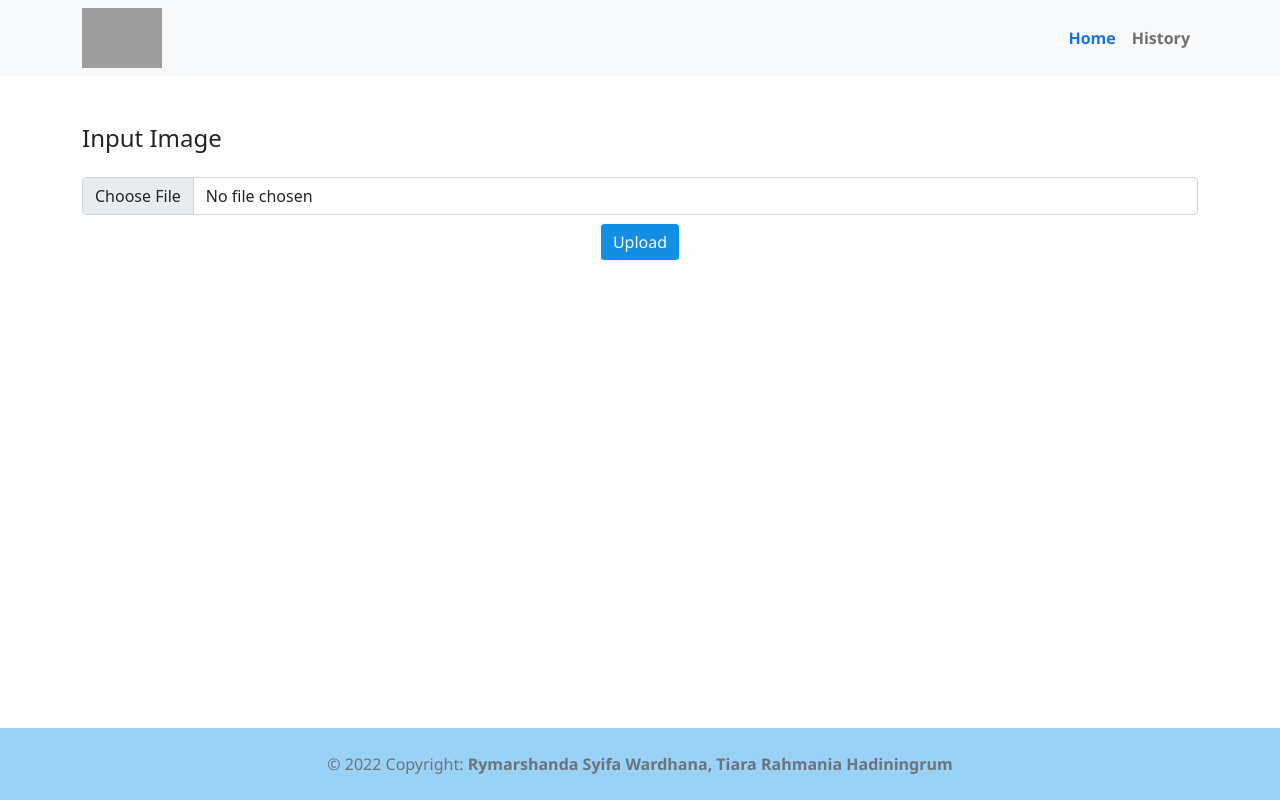
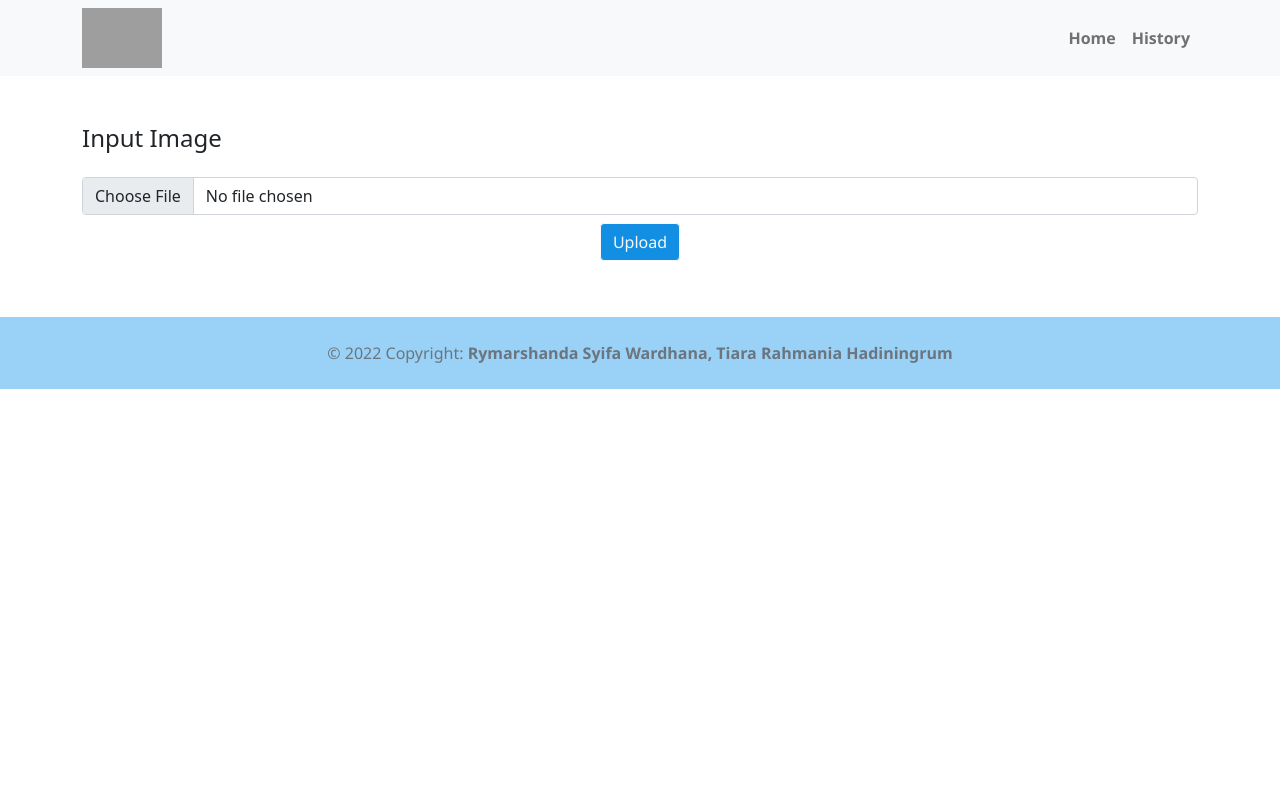
Before and after one commit to tiara05/TA-ANPR, a Flask app: page / in a window 1280 px wide. Run offline with Flask 2, Linux system fonts and the light colour scheme; parts of the project's set-up code (start-up, migrations or seed data) failed here and were passed over; grey boxes are pictures that could not be loaded.

Commit message:
finishing

```diff
--- a/database.csv
+++ b/database.csv
@@ -1,3 +1,5 @@
 ID,Tanggal,Bulan,Tahun,ImageAsli,ImageCV,Plat
 0,13,Jan,2023,/static/upload/0/images.jpg,/static/upload/0/image.jpg,D1358AHG
 1,13,Jan,2023,/static/upload/1/images.jpg,/static/upload/1/image.jpg,D1358AHG
+2,18,Jan,2023,/static/upload/2/images.jpg,/static/upload/2/image.jpg,BE1419BH
+3,18,Jan,2023,/static/upload/3/images.jpg,/static/upload/3/image.jpg,M
--- a/templates/index.html
+++ b/templates/index.html
@@ -1,7 +1,7 @@
 {% extends 'layout.html' %}
 
 {% block body %}
-    <div class="container mt-5">
+    <div class="container mt-5 " data-bs-spy="scroll">
         <h4>Input Image</h4>
         <form action="#" method="POST" enctype="multipart/form-data" class="mt-4">
             <div class="input-group">
--- a/templates/layout.html
+++ b/templates/layout.html
@@ -8,6 +8,7 @@
     <link href="https://cdn.jsdelivr.net/npm/bootstrap@5.0.0-beta3/dist/css/bootstrap.min.css" rel="stylesheet" integrity="sha384-eOJMYsd53ii+scO/bJGFsiCZc+5NDVN2yr8+0RDqr0Ql0h+rP48ckxlpbzKgwra6" crossorigin="anonymous">
     <script src="https://cdn.jsdelivr.net/npm/bootstrap@5.0.0-beta3/dist/js/bootstrap.bundle.min.js" integrity="sha384-JEW9xMcG8R+pH31jmWH6WWP0WintQrMb4s7ZOdauHnUtxwoG2vI5DkLtS3qm9Ekf" crossorigin="anonymous"></script>
 </head>
+
 <body>
     <!-- Navigation bar -->
     <nav class="navbar center navbar-expand-sm navbar-light bg-light navbar-fixed">
@@ -25,7 +26,7 @@
                 </ul>
                 <ul class="navbar-nav  mb-2 mb-lg-0" style="font-family: 'Segoe UI', Arial, sans-serif; font-weight:bold">
                     <li class="nav-item">
-                        <a class="nav-link" href="{{ url_for('index')}}" style="color:#1A73DC;">Home</a>
+                        <a class="nav-link" href="{{ url_for('index')}}">Home</a>
                     </li>
                 </ul>
                 <ul class="navbar-nav  mb-2 mb-lg-0" style="color:black; font-family: 'Segoe UI', Arial, sans-serif; font-weight:bold">
@@ -44,7 +45,7 @@
 
 
     <!-- Footer -->
-    <footer class="text-center text-lg-start bg-light text-muted fixed-bottom" style="margin-top: 56px; font-family: 'Segoe UI', Arial, sans-serif; position: absolute; width: 100%; object-fit: cover; ">
+    <footer class="text-center text-lg-start bg-light text-muted " style="margin-top: 56px; font-family: 'Segoe UI', Arial, sans-serif; position: absolute; width: 100%; object-fit: cover; ">
         <!-- Copyright -->
         <div class="text-center p-4" style="background-color:#99D1F7;">
             © 2022 Copyright: <b>Rymarshanda Syifa Wardhana, Tiara Rahmania Hadiningrum</b>
```
Also changed, not shown: static/predict/image.jpg, static/roi/image_1.jpg, static/upload/2/image.jpg (added), static/upload/2/images.jpg (added), static/upload/3/image.jpg (added), static/upload/3/images.jpg (added), 2 other files.
